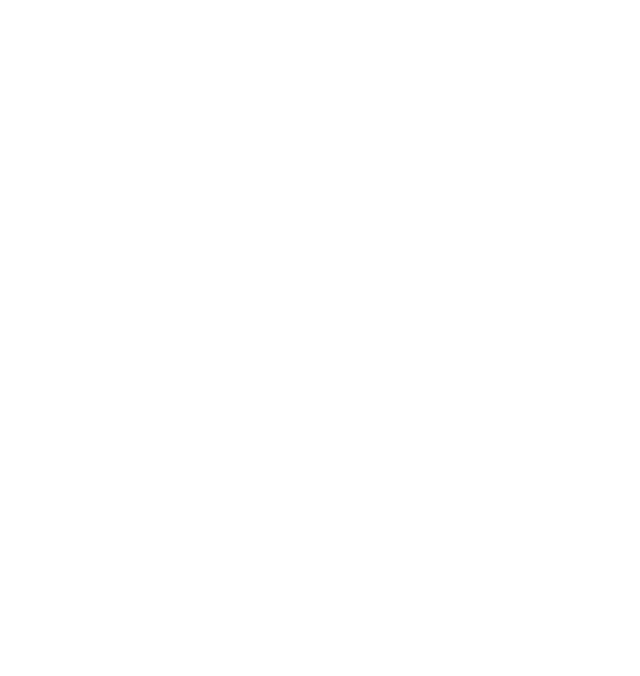
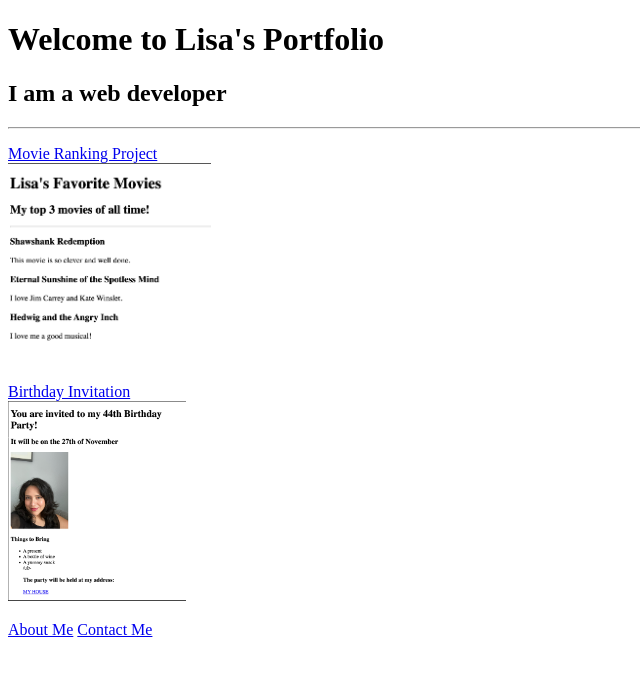
Before and after one commit to pennypoo27/html-portfolio, a plain HTML site: page index.html in a window 1280 px wide. Shown: the whole page, without its empty margins (0-640 px from the left). Drawn offline with Linux system fonts and the light colour scheme.

Commit message:
Add files via upload

```diff
--- a/index.html
+++ b/index.html
@@ -1,5 +1,27 @@
 <!-- TODO 1: Create the HTML Boilerplate -->
-
+<!DOCTYPE html>
+<html lang="en">
+<head>
+    <meta charset="UTF-8">
+    <meta http-equiv="X-UA-Compatible" content="IE=edge">
+    <meta name="viewport" content="width=device-width, initial-scale=1.0">
+    <title>Portfolio</title>
+</head>
+<body>
+    <h1>Welcome to Lisa's Portfolio</h1>
+    <h2>I am a web developer</h2>
+    <hr>
+   <p> <a href="../2.4 Movie Ranking Project/movie.html">Movie Ranking Project</a>
+    <br />
+    <img src="./assets/images/FavoriteMovies.png" height="200" alt="Screenshot of movie rankings"/>
+</p>
+   <p> <a href="../3.4 Birthday Invite Project/invite.html">Birthday Invitation</a>
+<br/><img src="./assets/images/Birthday-Invite-Screenshot.png" height="200" alt="Birthday Invitation Screenshot" />
+</p>
+<a href="../4.1+Webpages/4.1 Webpages/public/about.html">About Me</a>
+<a href="../4.1+Webpages/4.1 Webpages/public/contact.html">Contact Me</a>
+</body>
+</html>
 <!-- TODO 2: Add Your previous projects' HTML into the public folder -->
 
 <!-- TODO 3: Take screenshots of your project previews and add the images to the images folder -->
```
